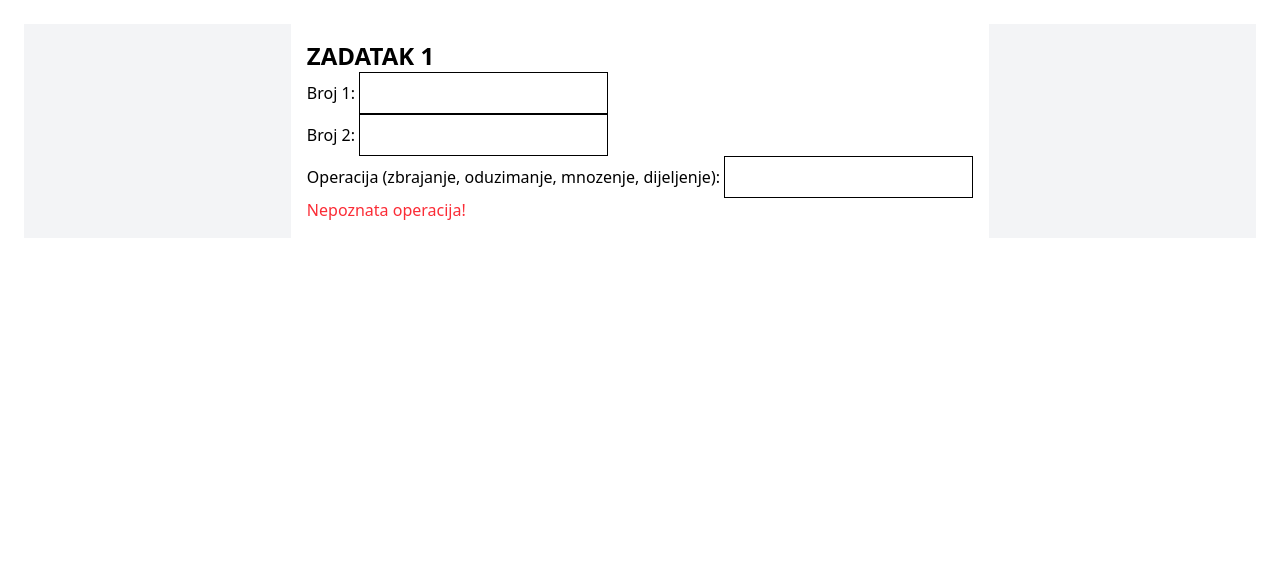
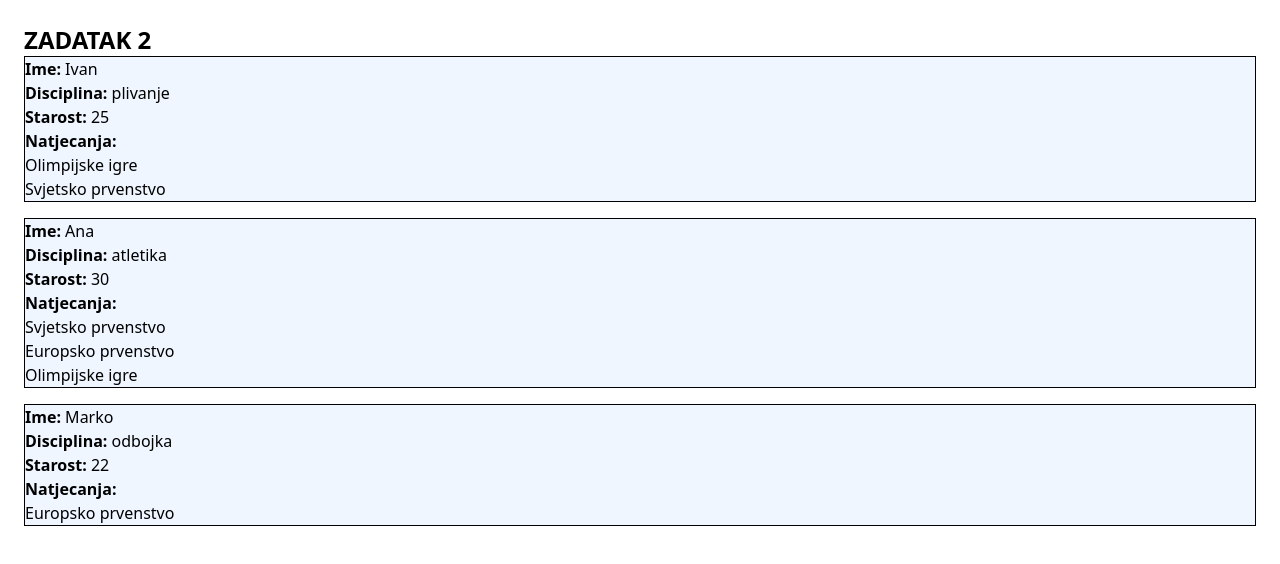
Before and after one commit to jsakoman/ProgramskoInzenjerstvo, a Vue app in the folder projekt_drugog_primjera_kolokvija/: page / in a window 1280 px wide. Shown: the top 564 px of the page. Built offline with nearby package versions, Linux system fonts and the light colour scheme.

Commit message:
zadatak2_1

```diff
--- a/projekt_drugog_primjera_kolokvija/src/App.vue
+++ b/projekt_drugog_primjera_kolokvija/src/App.vue
@@ -8,8 +8,8 @@
     <div>
         <!--Zadaci se rješavaju unutar komponenti-->
         <!--Za biranje zadataka treba mjenjati true/false-->
-        <Zadatak_1 v-if="true"/>
-        <Zadatak_2 v-if="false"/>
+        <Zadatak_1 v-if="false"/>
+        <Zadatak_2 v-if="true"/>
         <Zadatak_3 v-if="false"/>
     </div>
 </template>
--- a/projekt_drugog_primjera_kolokvija/src/components/Zadatak_2.vue
+++ b/projekt_drugog_primjera_kolokvija/src/components/Zadatak_2.vue
@@ -25,7 +25,22 @@
 
 <template>
     <div>
-        ZADATAK 2
+        <h1 class="text-2xl font-bold">ZADATAK 2</h1>
+
+        <div v-for="(sportas, index) in sportasi" :key="index" border>
+            <div class="border mb-4 bg-blue-50">
+            <p><strong>Ime:</strong> {{ sportas.ime }}</p>
+            <p><strong>Disciplina:</strong> {{ sportas.disciplina }}</p>
+            <p><strong>Starost:</strong> {{ sportas.godine }}</p>
+            <p><strong>Natjecanja:</strong></p>
+            <ul>
+                <li v-for="(natjecanje, nIndex) in sportas.natjecanja" :key="nIndex">
+                    {{ natjecanje }}
+                </li>
+            </ul>
+        </div>
+
+        </div>
     </div>
 </template>
 
```
Also changed, not shown: 1 other file (tests, documents, lock files or other folders).
